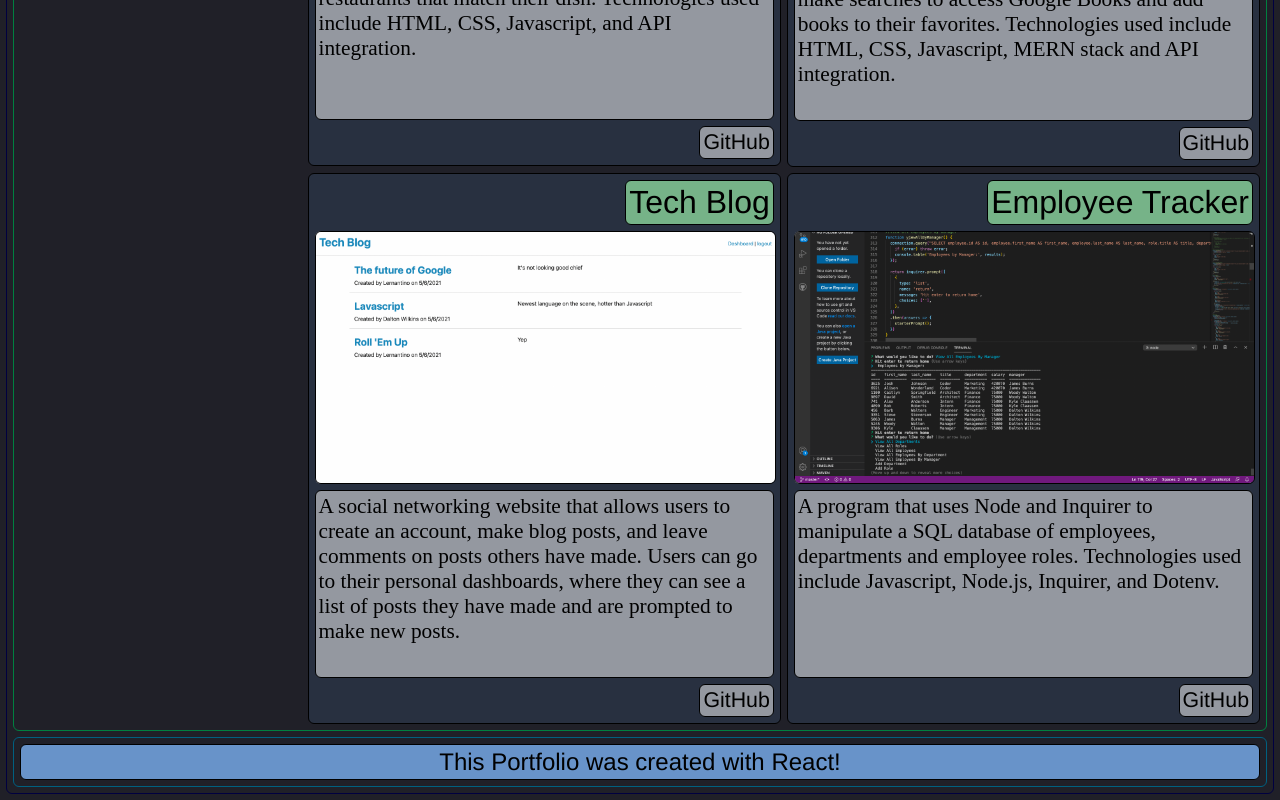
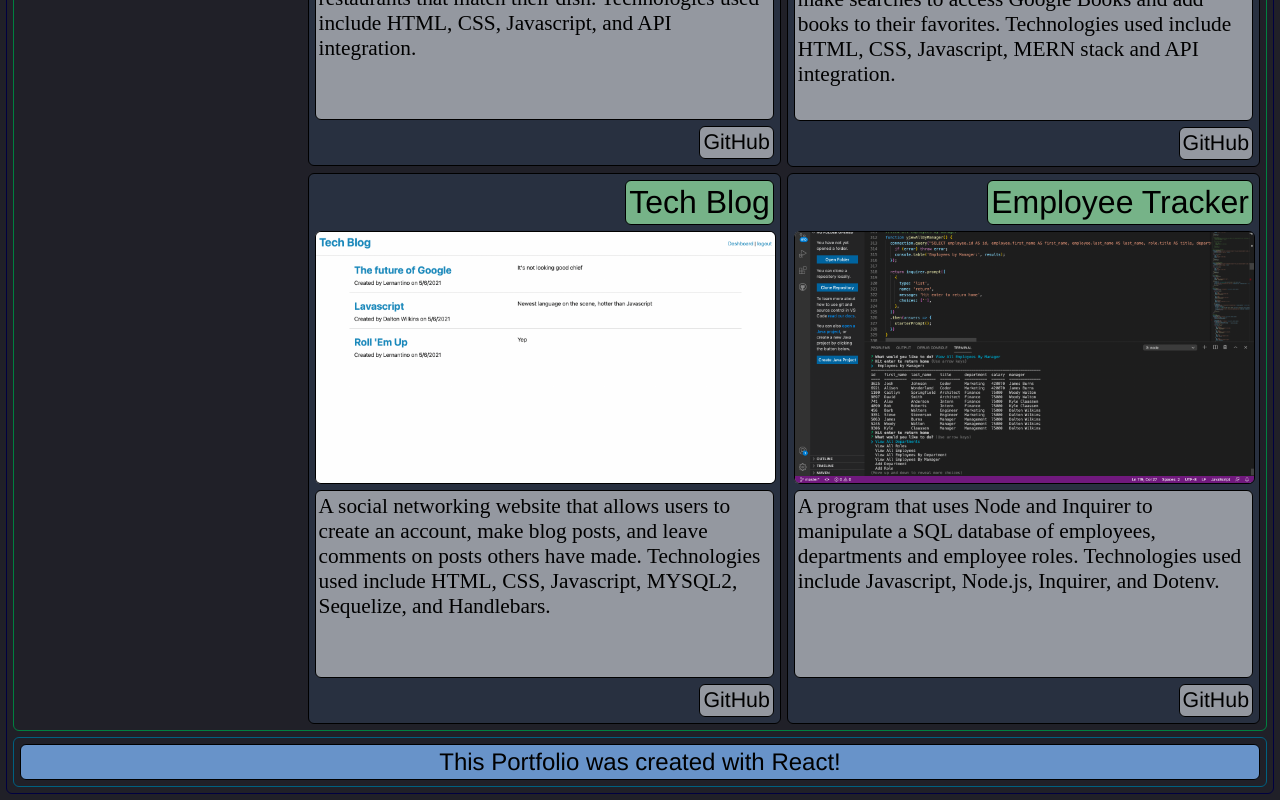
Before and after one commit to dalto135/react-portfolio, a React (Create React App) app: page /#/projects in a window 1280 px wide. Shown: the part 1606-2406 px from the top of the page. Built offline with nearby package versions, Linux system fonts and the light colour scheme.

Commit message:
updated tech blog description

```diff
--- a/src/pages/projects.js
+++ b/src/pages/projects.js
@@ -48,7 +48,7 @@ function Projects() {
             title: 'Tech Blog',
             link: 'https://intense-sea-31464.herokuapp.com/',
             screenshot: Screenshot5,
-            description: 'A social networking website that allows users to create an account, make blog posts, and leave comments on posts others have made. Users can go to their personal dashboards, where they can see a list of posts they have made and are prompted to make new posts.',
+            description: 'A social networking website that allows users to create an account, make blog posts, and leave comments on posts others have made. Technologies used include HTML, CSS, Javascript, MYSQL2, Sequelize, and Handlebars.',
             github: 'https://github.com/dalto135/tech-blog'
         },
         {
```
